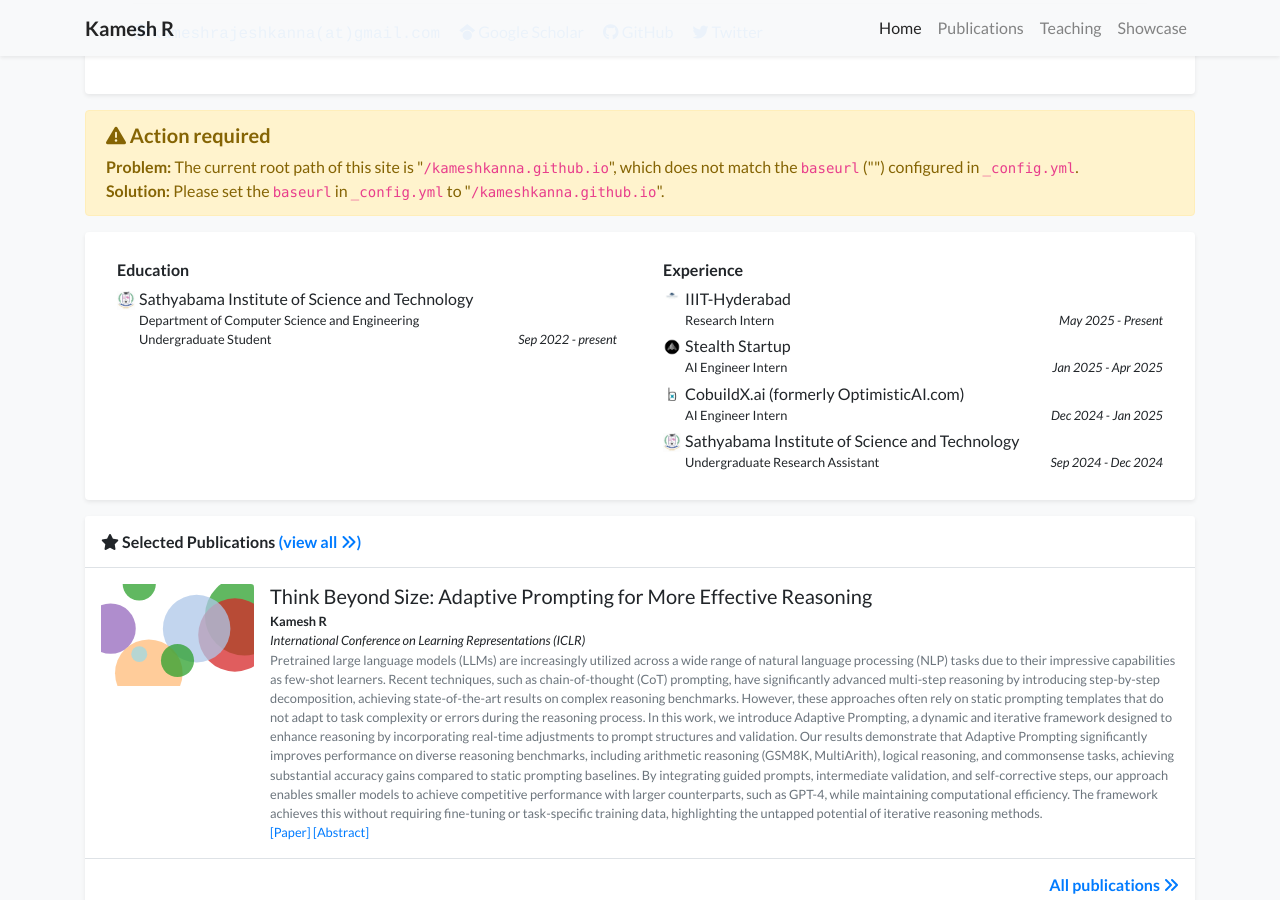
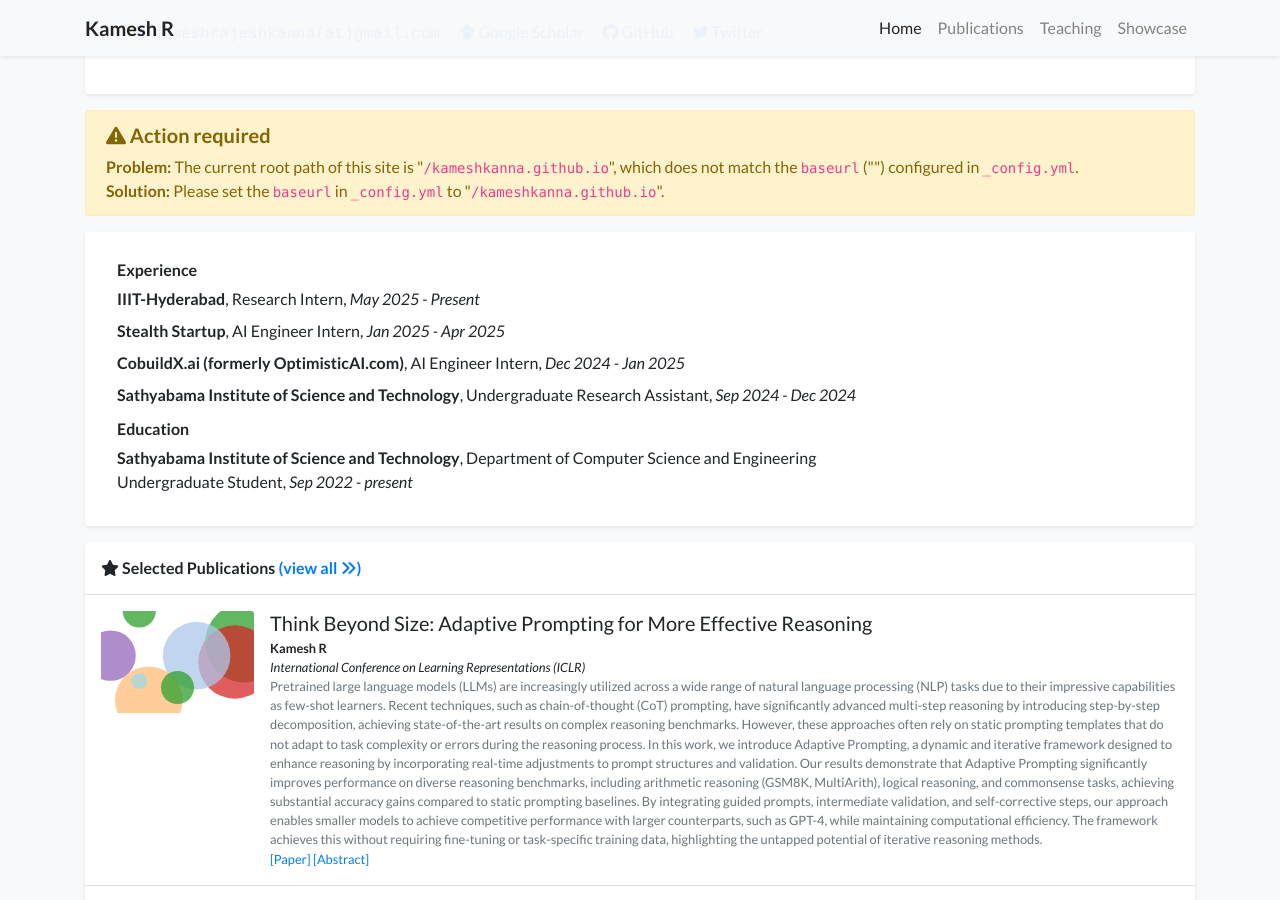
Before and after one commit to kameshkanna/kameshkanna.github.io, a Jekyll site: the page built from index.html, in a window 1280 px wide and 900 px high, scrolled down 517 px. Built offline with Jekyll 4.4.1, drawn with Linux system fonts in a browser that asks for light colours; nearby versions of some CDN libraries; a style sheet for code colours, icons or effects is not loaded.

Commit message:
Update experience_card.html

```diff
--- a/_includes/widgets/experience_card.html
+++ b/_includes/widgets/experience_card.html
@@ -2,67 +2,49 @@
     <div class="col">
         <div class="card border-0 shadow-sm bg-white">
             <div class="card-body p-4">
-                <div class="row" data-masonry='{"percentPosition": true }'>
-                    {% if site.data.profile.education %}
-                    <div class="col-md-6">
+                <div class="row">
+                    {% if site.data.profile.experience %}
+                    <div class="col-12">
                         <div class="mx-2 my-1">
-                            <h6>Education</h6>
-                            <ul class="list-unstyled mb-1">
-                                {% for item in site.data.profile.education %}
-                                <li class="media mb-1">
-                                    <img src="{{ item.logo | relative_url }}" alt="{{ item.name }}" style="width: 18px;" class="mr-1 mt-1">
-                                    <div class="media-body">
-                                        <div>{{ item.name }}</div>
-                                        <div class="small">{{ item.dept }}</div>
-                                        <div class="small d-flex">
-                                            <div>{{ item.position }}</div>
-                                            <div class="mt-auto ml-auto no-break"><em>{{ item.date }}</em></div>
-                                        </div>
-                                    </div>
-                                </li>
+                            <h6>Experience</h6>
+                            <div>
+                                {% for item in site.data.profile.experience %}
+                                <div class="mb-2">
+                                    <strong>{{ item.name }}</strong>, {{ item.position }}{% if item.date %}, <em>{{ item.date }}</em>{% endif %}
+                                </div>
                                 {% endfor %}
-                            </ul>
+                            </div>
                         </div>
                     </div>
                     {% endif %}
 
-                    {% if site.data.profile.experience %}
-                    <div class="col-md-6">
+                    {% if site.data.profile.education %}
+                    <div class="col-12">
                         <div class="mx-2 my-1">
-                            <h6>Experience</h6>
-                            <ul class="list-unstyled mb-1">
-                                {% for item in site.data.profile.experience %}
-                                <li class="media mb-1">
-                                    <img src="{{ item.logo | relative_url }}" alt="{{ item.name }}" style="width: 18px;" class="mr-1 mt-1">
-                                    <div class="media-body">
-                                        <div>{{ item.name }}</div>
-                                        <div class="small">{{ item.dept }}</div>
-                                        <div class="small d-flex">
-                                            <div>{{ item.position }}</div>
-                                            <div class="mt-auto ml-auto no-break"><em>{{ item.date }}</em></div>
-                                        </div>
-                                    </div>
-                                </li>
+                            <h6>Education</h6>
+                            <div>
+                                {% for item in site.data.profile.education %}
+                                <div class="mb-2">
+                                    <strong>{{ item.name }}</strong>, {{ item.position }}{% if item.date %}, <em>{{ item.date }}</em>{% endif %}
+                                </div>
                                 {% endfor %}
-                            </ul>
+                            </div>
                         </div>
                     </div>
                     {% endif %}
 
                     {% if site.data.profile.awards %}
-                    <div class="col-md-6">
+                    <div class="col-12">
                         <div class="mx-2 my-1">
                             <h6>Honors & Awards</h6>
-                            <ul class="list small pl-3 mb-1">
+                            <div>
                                 {% for item in site.data.profile.awards %}
-                                <li>
-                                    <div class="d-flex">
-                                        <div>{{ item.name }}</div>
-                                        <div class="ml-auto mt-auto no-break"><em>{{ item.date }}</em></div>
-                                    </div>
-                                </li>
+                                <div class="d-flex mb-1">
+                                    <div>{{ item.name }}</div>
+                                    <div class="ml-auto mt-auto no-break"><em>{{ item.date }}</em></div>
+                                </div>
                                 {% endfor %}
-                            </ul>
+                            </div>
                         </div>
                     </div>
                     {% endif %}
```
